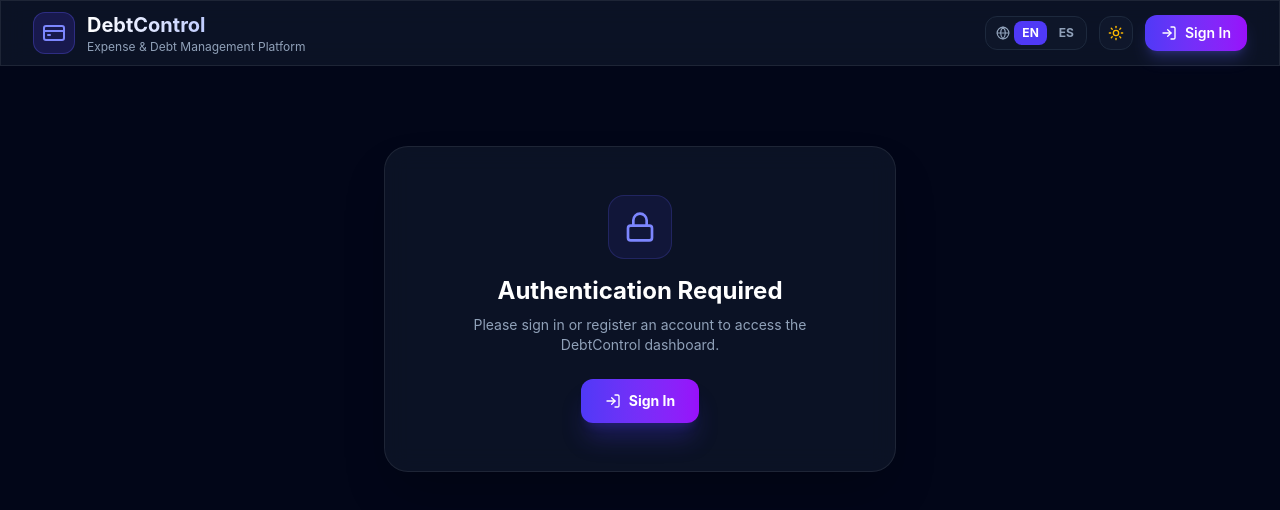
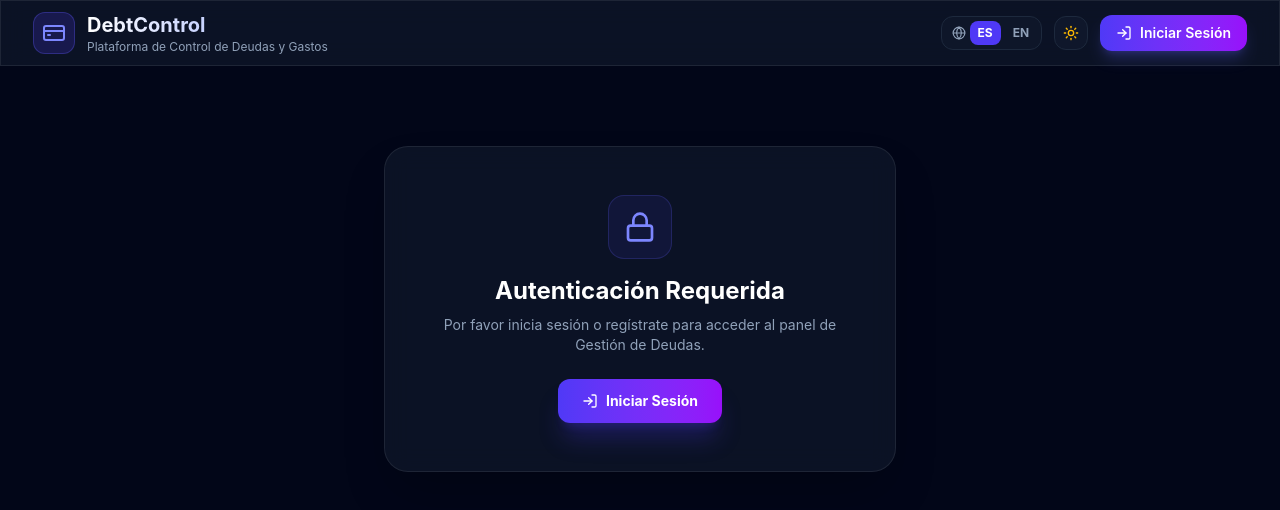
Before and after one commit to GuilleJimenez0812/DebtControl, a React (Vite) app in the folder frontend/: page / in a window 1280 px wide. Shown: the top 510 px of the page. Built offline with nearby package versions, Linux system fonts and the light colour scheme; no server answers.

Commit message:
feat(ui): add Crown badge for Admin role, default Spanish language, and localStorage i18n persistence

```diff
--- a/frontend/src/App.tsx
+++ b/frontend/src/App.tsx
@@ -29,8 +29,16 @@ const DashboardContent: React.FC = () => {
   const queryClientInstance = useQueryClient();
 
   const [user, setUser] = useState<User | null>(null);
-  const [language, setLanguage] = useState<Language>('en');
+  const [language, setLanguage] = useState<Language>(() => {
+    const savedLang = localStorage.getItem('debtcontrol_lang');
+    return (savedLang === 'en' || savedLang === 'es') ? savedLang : 'es';
+  });
   const [isDarkMode, setIsDarkMode] = useState<boolean>(true);
+
+  const handleLanguageChange = (newLang: Language) => {
+    setLanguage(newLang);
+    localStorage.setItem('debtcontrol_lang', newLang);
+  };
 
   const [activeTab, setActiveTab] = useState<'debts' | 'purchases'>('debts');
   const [selectedPersonFilter, setSelectedPersonFilter] = useState<string>('All');
@@ -145,7 +153,7 @@ const DashboardContent: React.FC = () => {
       <Navbar
         user={user}
         language={language}
-        onLanguageChange={setLanguage}
+        onLanguageChange={handleLanguageChange}
         isDarkMode={isDarkMode}
         onToggleTheme={() => setIsDarkMode(!isDarkMode)}
         onOpenAuthModal={() => setIsAuthOpen(true)}
--- a/frontend/src/components/Navbar.tsx
+++ b/frontend/src/components/Navbar.tsx
@@ -2,7 +2,7 @@ import React from 'react';
 import type { User } from '../types';
 import type { Language } from '../i18n/translations';
 import { translations } from '../i18n/translations';
-import { CreditCard, LogIn, LogOut, ShieldCheck, Database, Globe, Sun, Moon, Users } from 'lucide-react';
+import { CreditCard, LogIn, LogOut, ShieldCheck, Database, Globe, Sun, Moon, Users, Crown } from 'lucide-react';
 
 interface NavbarProps {
   user: User | null;
@@ -51,20 +51,20 @@ export const Navbar: React.FC<NavbarProps> = ({
           <div className="flex items-center space-x-1 bg-slate-900/90 p-1 rounded-xl border border-slate-800 text-xs">
             <Globe className="w-3.5 h-3.5 text-slate-400 ml-1.5" />
             <button
+              onClick={() => onLanguageChange('es')}
+              className={`px-2 py-1 rounded-lg font-bold transition ${
+                language === 'es' ? 'bg-indigo-600 text-white' : 'text-slate-400 hover:text-slate-200'
+              }`}
+            >
+              ES
+            </button>
+            <button
               onClick={() => onLanguageChange('en')}
               className={`px-2 py-1 rounded-lg font-bold transition ${
                 language === 'en' ? 'bg-indigo-600 text-white' : 'text-slate-400 hover:text-slate-200'
               }`}
             >
               EN
-            </button>
-            <button
-              onClick={() => onLanguageChange('es')}
-              className={`px-2 py-1 rounded-lg font-bold transition ${
-                language === 'es' ? 'bg-indigo-600 text-white' : 'text-slate-400 hover:text-slate-200'
-              }`}
-            >
-              ES
             </button>
           </div>
 
@@ -102,8 +102,12 @@ export const Navbar: React.FC<NavbarProps> = ({
 
           {user ? (
             <div className="flex items-center space-x-2">
-              <div className="flex items-center space-x-2 bg-slate-900/80 px-3 py-1.5 rounded-xl border border-slate-800 text-xs text-slate-300">
-                <ShieldCheck className="w-4 h-4 text-emerald-400" />
+              <div className="flex items-center space-x-2 bg-slate-900/80 px-3 py-1.5 rounded-xl border border-slate-800 text-xs text-slate-300" title={user.role === 'admin' ? 'Administrator Role' : 'User Role'}>
+                {user.role === 'admin' ? (
+                  <Crown className="w-4 h-4 text-amber-400 animate-pulse" />
+                ) : (
+                  <ShieldCheck className="w-4 h-4 text-emerald-400" />
+                )}
                 <span className="font-semibold text-slate-200">{user.full_name}</span>
               </div>
               <button
```
